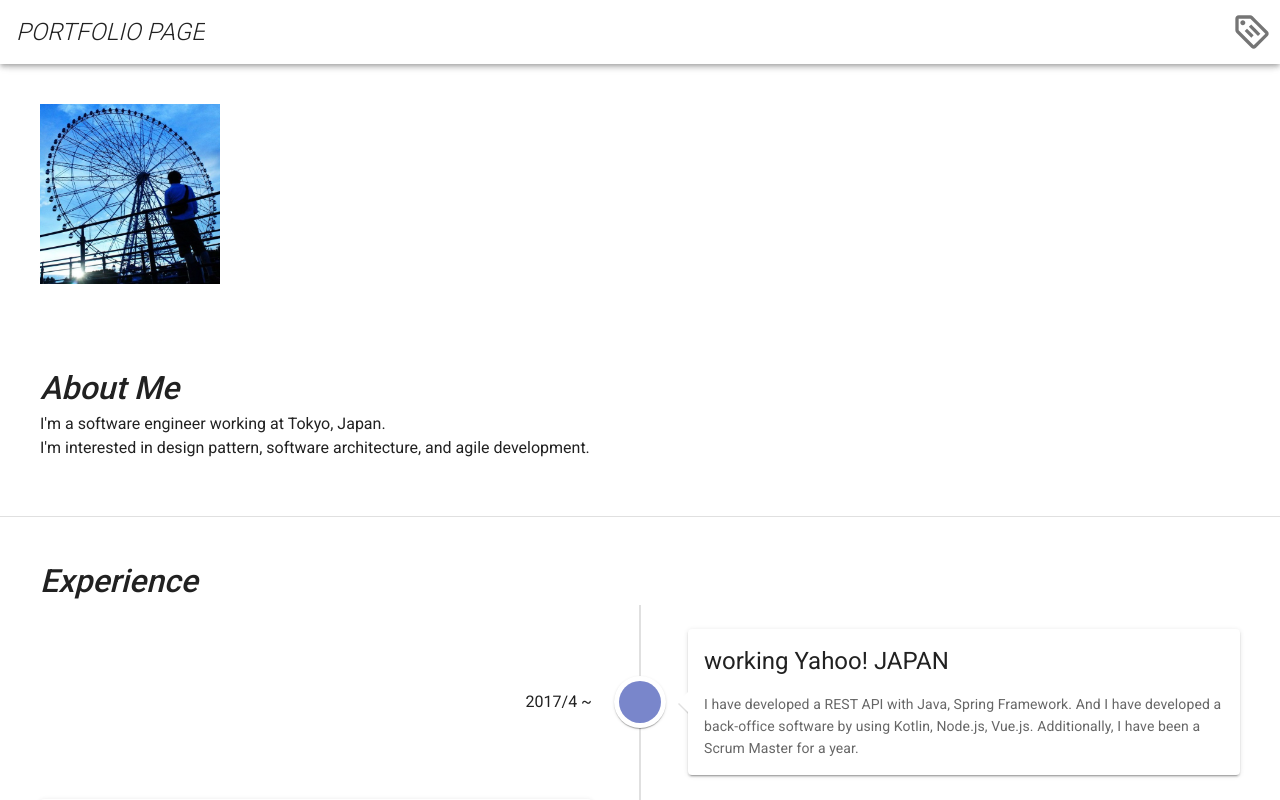
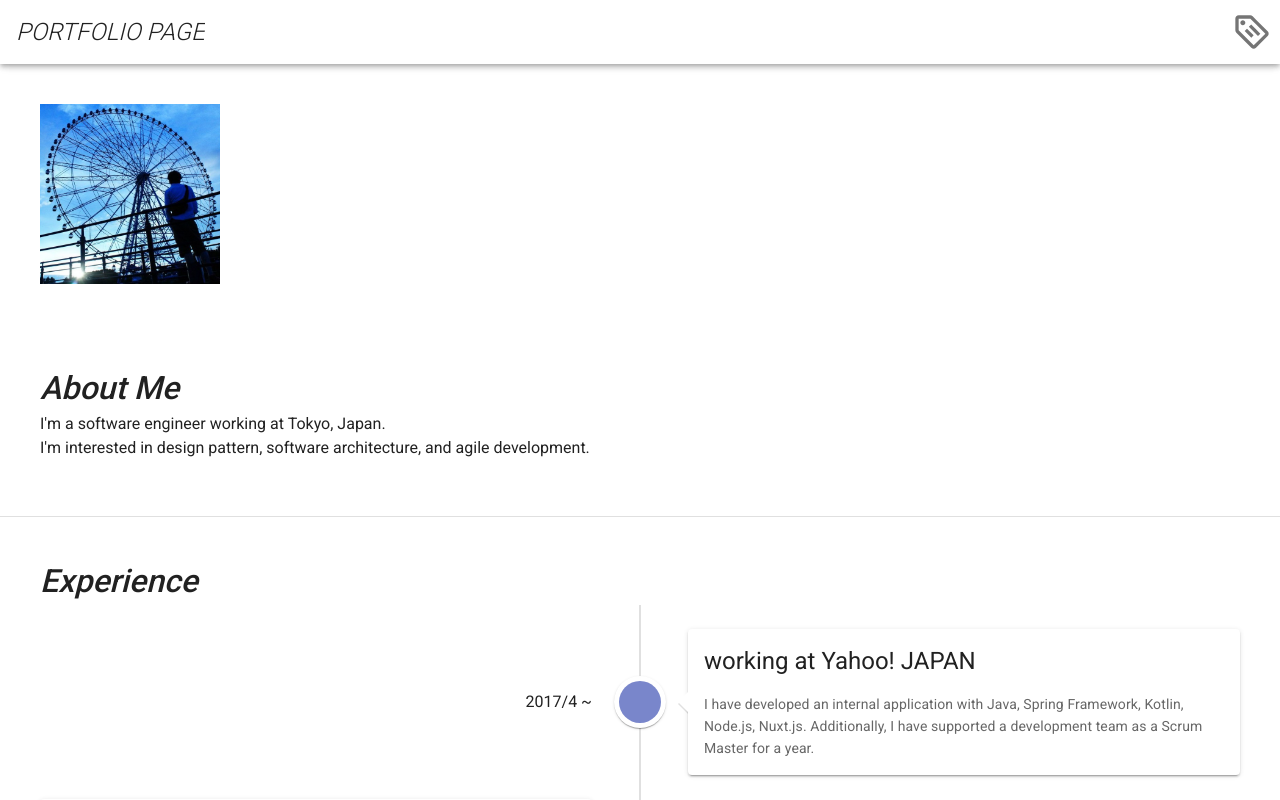
Before and after one commit to daisuzz/portfolio, a Vue app: page / in a window 1280 px wide. Shown: the top 800 px of the page. Built offline with nearby package versions, Linux system fonts and the light colour scheme.

Commit message:
update experience

```diff
--- a/src/components/DExperience.vue
+++ b/src/components/DExperience.vue
@@ -29,10 +29,9 @@
             return {
                 experiences: [
                     {
-                        title: "working Yahoo! JAPAN",
-                        text: `I have developed a REST API with Java, Spring Framework.
-                              And I have developed a back-office software by using Kotlin, Node.js, Vue.js.
-                              Additionally, I have been a Scrum Master for a year. `,
+                        title: "working at Yahoo! JAPAN",
+                        text: `I have developed an internal application with Java, Spring Framework, Kotlin, Node.js, Nuxt.js.
+                              Additionally, I have supported a development team as a Scrum Master for a year. `,
                         term: "2017/4 ~ "
                     },
                     {
```
